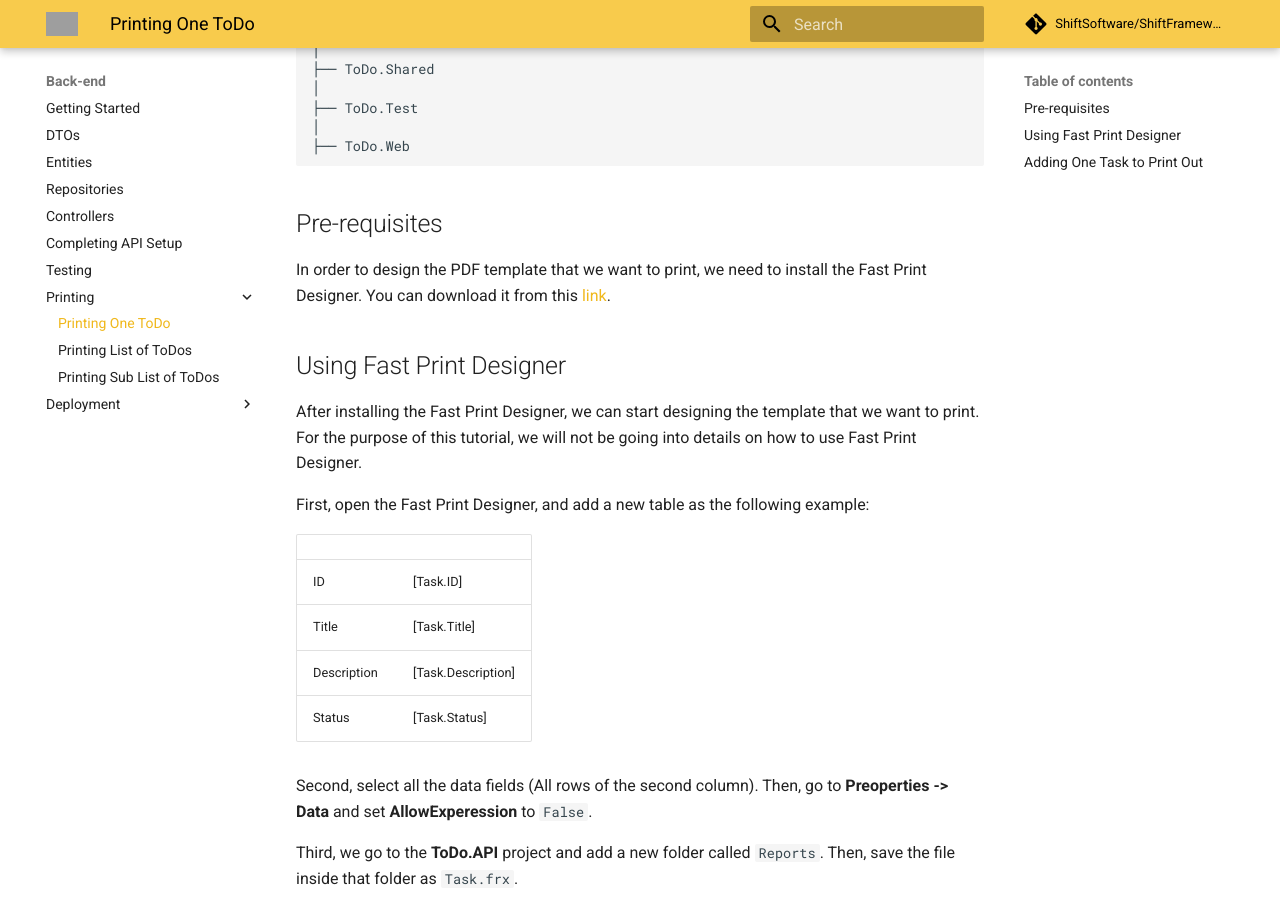
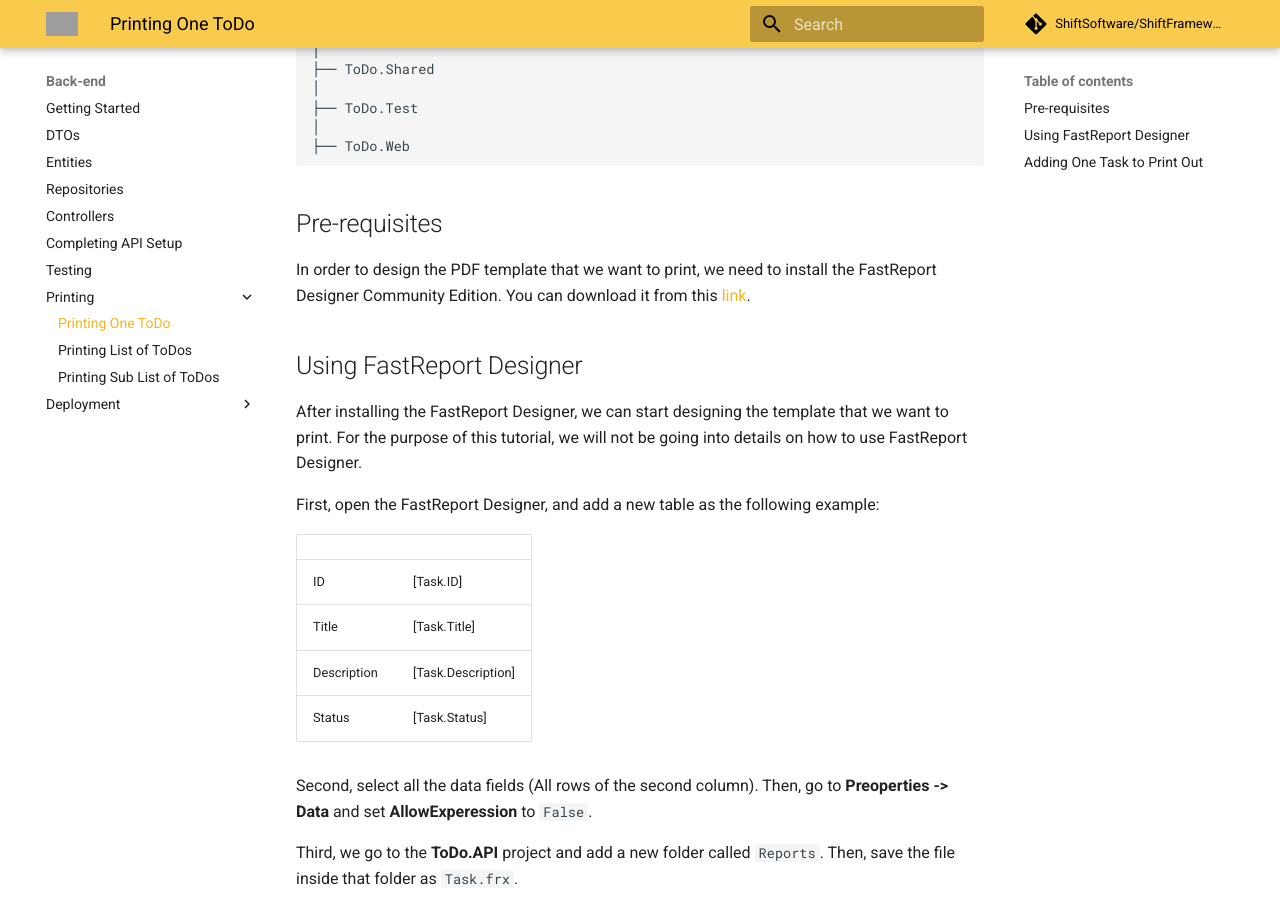
Before and after one commit to ShiftSoftware/ShiftFrameworkWebsite, an MkDocs documentation site: the page built from docs/back-end/printing/printing-one-todo.md, in a window 1280 px wide and 900 px high, scrolled down 387 px. Built offline with MkDocs 1.6.1 and Material for MkDocs 9.7.7, drawn with Linux system fonts in a browser that asks for light colours; comment, search, counter and statistics services are not loaded; grey boxes are pictures that could not be loaded.

Commit message:
Fixing Typos

```diff
--- a/docs/back-end/printing/printing-one-todo.md
+++ b/docs/back-end/printing/printing-one-todo.md
@@ -21,13 +21,13 @@ ToDo
 
 ## Pre-requisites
 
-In order to design the PDF template that we want to print, we need to install the Fast Print Designer. You can download it from this [link](https://fastreports.github.io/FastReport.Documentation/FastReportOnlineDesigner.html).
+In order to design the PDF template that we want to print, we need to install the FastReport Designer Community Edition. You can download it from this [link](https://fastreports.github.io/FastReport.Documentation/FastReportDesignerCommunityEdition.html).
 
-## Using Fast Print Designer
+## Using FastReport Designer
 
-After installing the Fast Print Designer, we can start designing the template that we want to print. For the purpose of this tutorial, we will not be going into details on how to use Fast Print Designer.
+After installing the FastReport Designer, we can start designing the template that we want to print. For the purpose of this tutorial, we will not be going into details on how to use FastReport Designer.
 
-First, open the Fast Print Designer, and add a new table as the following example:
+First, open the FastReport Designer, and add a new table as the following example:
 
 |       |  |
 | ----------- | ----------- |
```
Also changed, not shown: docs/back-end/printing/printing-todo-list.md (+6 -2 lines), docs/back-end/printing/printing-todo-sublist.md (+4 -4 lines).
